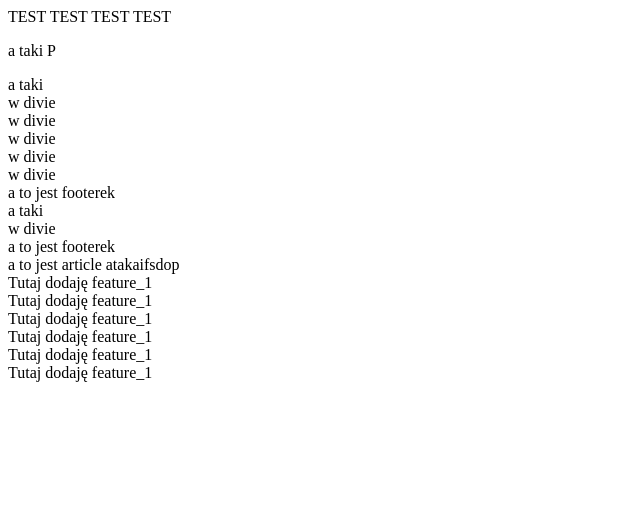
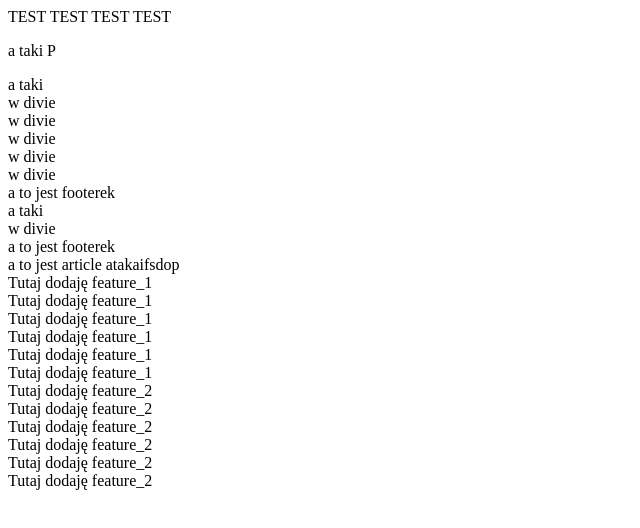
Before and after one commit to MaciejOstrowskiIT/PRTest, a website: page index.html in a window 1280 px wide. Shown: the whole page, without its empty margins (0-640 px from the left). Drawn offline with Linux system fonts and the light colour scheme.

Commit message:
test_add

```diff
--- a/index.html
+++ b/index.html
@@ -31,6 +31,12 @@
       <div>Tutaj dodaję feature_1</div>
       <div>Tutaj dodaję feature_1</div>
       <div>Tutaj dodaję feature_1</div>
+      <div>Tutaj dodaję feature_2</div>
+      <div>Tutaj dodaję feature_2</div>
+      <div>Tutaj dodaję feature_2</div>
+      <div>Tutaj dodaję feature_2</div>
+      <div>Tutaj dodaję feature_2</div>
+      <div>Tutaj dodaję feature_2</div>
     </div>
   </body>
 </html>
```
